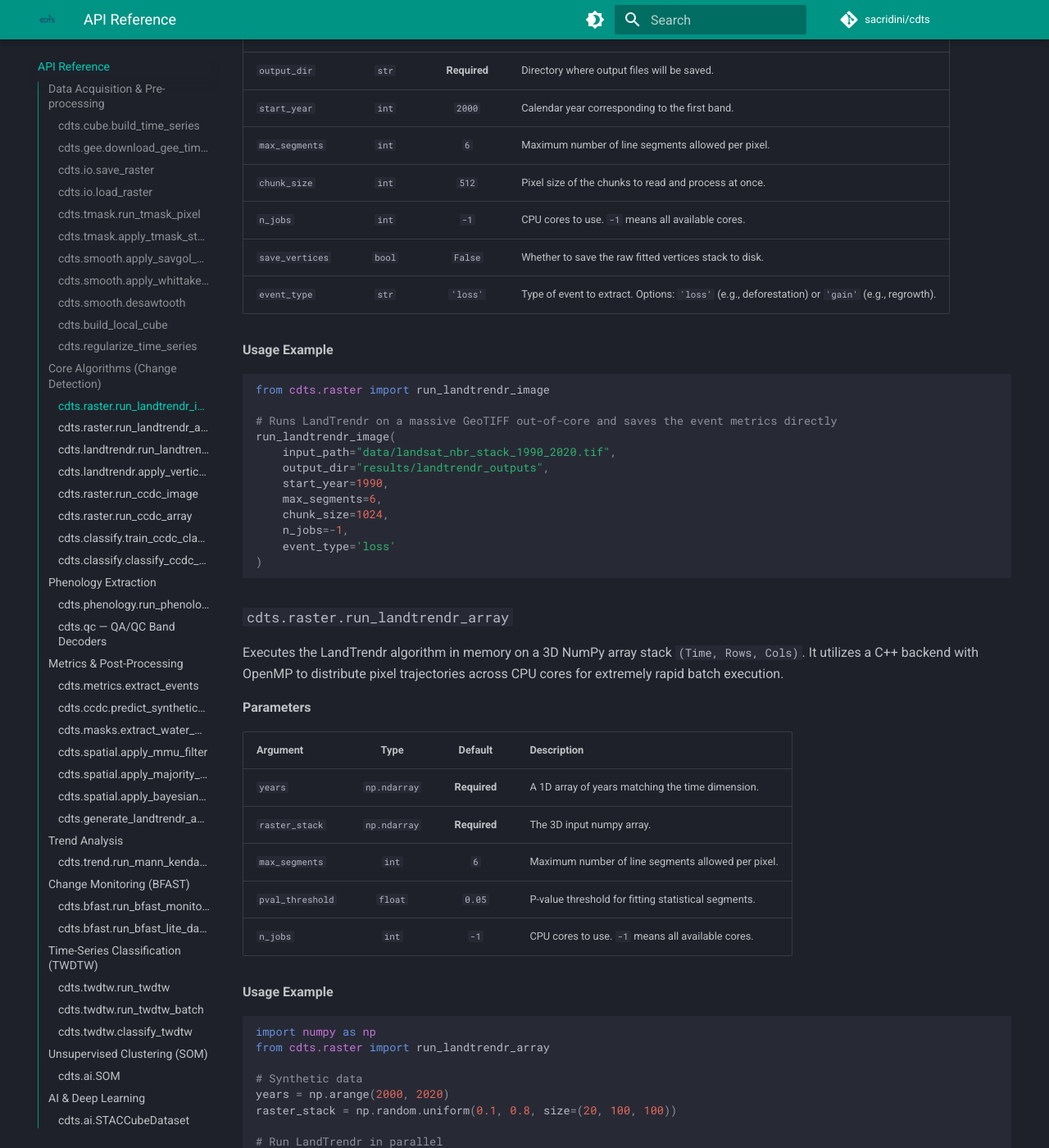
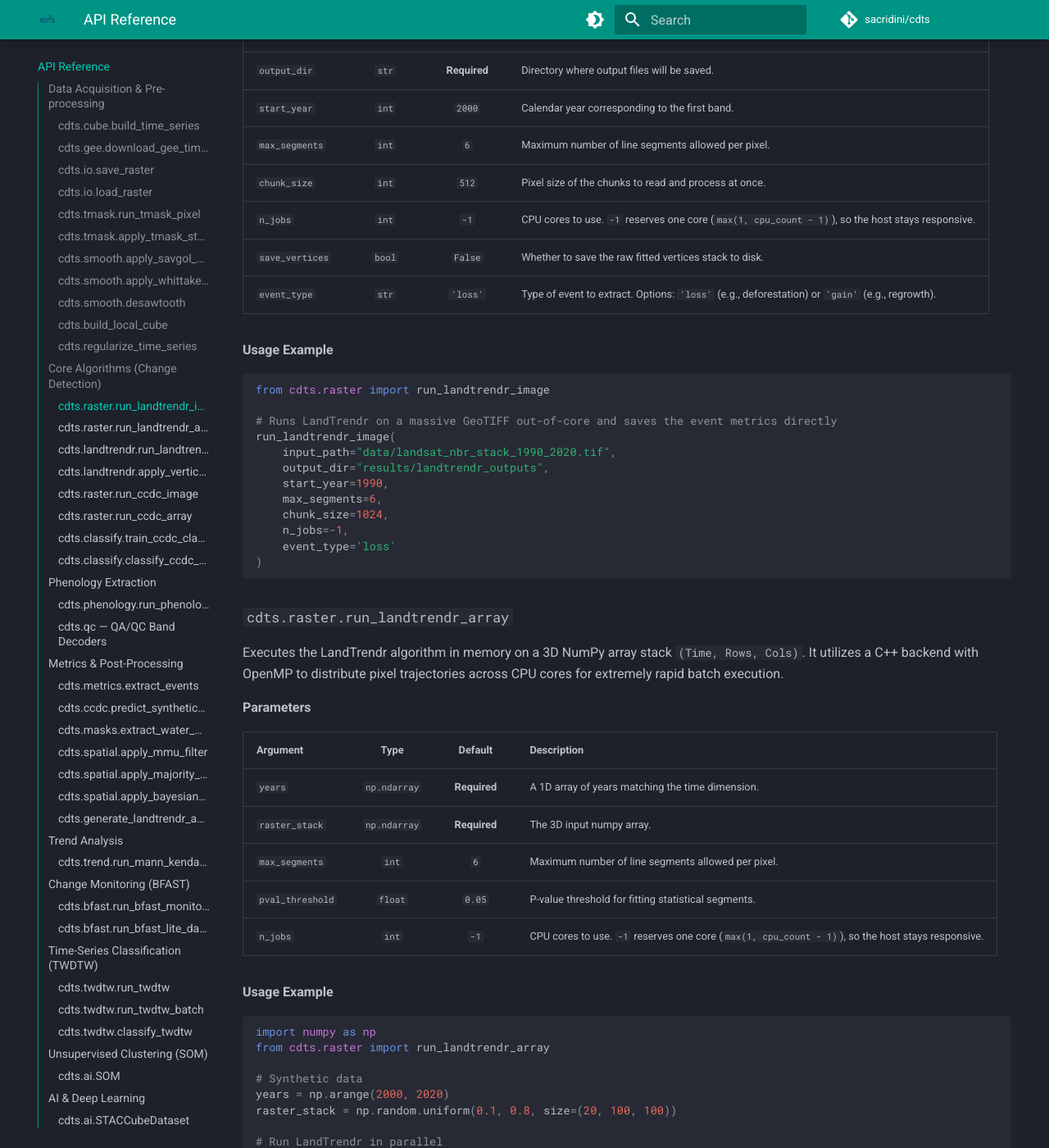
Before and after one commit to sacridini/cdts, an MkDocs documentation site: the page built from docs/api.md, in a window 1280 px wide and 1400 px high, scrolled down 9684 px. Shown: the whole window at 82% size. Built offline with MkDocs 1.6.1 and Material for MkDocs 9.7.7, drawn with Linux system fonts in a browser that asks for light colours; comment, search, counter and statistics services are not loaded; some of the changed text lies outside the part shown.

Commit message:
fix: standardize n_jobs=-1 to always reserve one CPU core
mann_kendall.cpp, phenology.cpp, and bfast_monitor.cpp previously
resolved n_jobs=-1 to every available core; landtrendr.cpp and
ccdc.cpp did no n_jobs<=0 handling at all (implicit OpenMP default,
effectively all cores too). som.cpp and twdtw.cpp already reserved
one core, so this was a real, pre-existing inconsistency across the
codebase.

Every parallel algorithm now resolves n_jobs=-1 to
std::max(1, omp_get_max_threads() - 1), so the host stays responsive
during large batch jobs instead of saturating every logical core.

```diff
--- a/docs/api.md
+++ b/docs/api.md
@@ -366,7 +366,7 @@
 | `start_year` | `int` | `2000` | Calendar year corresponding to the first band. |
 | `max_segments` | `int` | `6` | Maximum number of line segments allowed per pixel. |
 | `chunk_size` | `int` | `512` | Pixel size of the chunks to read and process at once. |
-| `n_jobs` | `int` | `-1` | CPU cores to use. `-1` means all available cores. |
+| `n_jobs` | `int` | `-1` | CPU cores to use. `-1` reserves one core (`max(1, cpu_count - 1)`), so the host stays responsive. |
 | `save_vertices`| `bool`| `False` | Whether to save the raw fitted vertices stack to disk. |
 | `event_type` | `str` | `'loss'` | Type of event to extract. Options: `'loss'` (e.g., deforestation) or `'gain'` (e.g., regrowth). |
 
@@ -399,7 +399,7 @@
 | `raster_stack` | `np.ndarray`| **Required** | The 3D input numpy array. |
 | `max_segments` | `int` | `6` | Maximum number of line segments allowed per pixel. |
 | `pval_threshold` | `float`| `0.05` | P-value threshold for fitting statistical segments. |
-| `n_jobs` | `int` | `-1` | CPU cores to use. `-1` means all available cores. |
+| `n_jobs` | `int` | `-1` | CPU cores to use. `-1` reserves one core (`max(1, cpu_count - 1)`), so the host stays responsive. |
 
 **Usage Example**
 
@@ -482,7 +482,7 @@
 | `qa_band_idx` | `int` | `-1` | Zero-based index of the QA band. `-1` disables QA masking. |
 | `max_segments` | `int` | `6` | Maximum number of distinct change segments to retain. |
 | `conseq_anom` | `int` | `3` | Number of consecutive anomalies required to trigger a break. |
-| `n_jobs` | `int` | `-1` | CPU cores to use for processing. |
+| `n_jobs` | `int` | `-1` | CPU cores to use for processing. `-1` reserves one core (`max(1, cpu_count - 1)`), so the host stays responsive. |
 
 **Usage Example**
 
@@ -521,7 +521,7 @@
 | `qa_stack` | `np.ndarray`| **Required** | A 3D numpy array indicating clear (0) or masked (1) pixels. |
 | `num_bands` | `int` | `6` | Number of spectral bands per date. |
 | `max_segments` | `int` | `6` | Maximum change segments per pixel. |
-| `n_jobs` | `int` | `-1` | Number of workers. |
+| `n_jobs` | `int` | `-1` | Number of workers. `-1` reserves one core (`max(1, cpu_count - 1)`), so the host stays responsive. |
 | `conseq_anom` | `int` | `3` | Consecutive anomalies required for a break. |
 
 **Usage Example**
@@ -608,7 +608,7 @@
 | `min_pixel_amplitude` | `float` | `0.1` | Minimum overall pixel amplitude required to attempt curve fitting at all. |
 | `return_annual` | `bool` | `True` | Remap detected seasons into calendar years (`year` dim) instead of sequential season slots (`season` dim). |
 | `base_year` | `int` | `2001` | First calendar year, used to decode dates and size the output when `return_annual=True`. |
-| `n_jobs` | `int` | `-1` | CPU cores for the OpenMP batch pass. |
+| `n_jobs` | `int` | `-1` | CPU cores for the OpenMP batch pass. `-1` reserves one core (`max(1, cpu_count - 1)`), so the host stays responsive. |
 | `weights` | `dask.array.Array` | `None` | Optional `(time, y, x)` per-observation reliability weights in `[0, 1]` (e.g. from `cdts.qc`), down-weighting unreliable observations in smoothing and curve fitting instead of trusting every observation equally. |
 | `season_retry` | `bool` | `True` | Retry once with a relaxed trough threshold if a pixel's first pass finds no season at all. |
 
@@ -857,7 +857,7 @@
 | `lag` | `int` | `None` | Number of first significant lags for the `hamed_rao`/`yue_wang` autocorrelation correction. `None` uses the full series length. |
 | `period` | `int` | `1` | Season-cycle length, only used when `method='seasonal'` (e.g. `23` for MODIS 16-day annual cycles, `12` for monthly data). |
 | `min_valid` | `int` | `4` | Pixels with fewer non-NaN observations than this are returned as all-NaN. |
-| `n_jobs` | `int` | `-1` | CPU cores for the OpenMP batch pass. `-1` means all available cores. |
+| `n_jobs` | `int` | `-1` | CPU cores for the OpenMP batch pass. `-1` reserves one core (`max(1, cpu_count - 1)`), so the host stays responsive. |
 
 **Output**: array of shape `(9, y, x)` — rows `trend, h, p, z, tau, s, var_s, slope, intercept` (see `cdts.trend.MK_METRIC_NAMES`). `slope`/`intercept` are per time step, except for `method='seasonal'` where they are per full `period` cycle — see the [units warning in the tutorial](tutorials/mann_kendall.md#2-background-which-method-should-i-use).
 
@@ -893,7 +893,7 @@
 | `period` | `int` | `10` | How many "history lengths" ahead the monitoring boundary's guarantee covers. Must be one of `2`, `4`, `6`, `8`, `10`. |
 | `alpha` | `float` | `0.05` | Significance level. |
 | `min_valid` | `int` | `10` | Pixels with fewer non-NaN history observations than this are returned as invalid (`valid=0`, all other metrics `NaN`). |
-| `n_jobs` | `int` | `-1` | CPU cores for the OpenMP batch pass. |
+| `n_jobs` | `int` | `-1` | CPU cores for the OpenMP batch pass. `-1` reserves one core (`max(1, cpu_count - 1)`), so the host stays responsive. |
 
 **Output**: array of shape `(7, y, x)` — rows `breakpoint, breakpoint_idx, magnitude, sigma, n_history, has_break, valid` (see `cdts.bfast.BFM_METRIC_NAMES`).
 
@@ -979,7 +979,7 @@
 | `pattern_values` | `np.ndarray` | **Required** | 1D or 2D reference signature. |
 | `pattern_dates` | `np.ndarray` | **Required** | Dates matching `pattern_values`. |
 | `alpha`, `beta`, `gamma`, `max_time_warp`, `subsequence_matching`, `abort_threshold` | | *(same as `run_twdtw`)* | |
-| `n_jobs` | `int` | `-1` | CPU cores for the OpenMP batch pass. |
+| `n_jobs` | `int` | `-1` | CPU cores for the OpenMP batch pass. `-1` reserves one core (`max(1, cpu_count - 1)`), so the host stays responsive. |
 
 **Output**: 2D `np.ndarray` (`Y, X`) of TWDTW distances to the pattern.
 
@@ -995,7 +995,7 @@
 | `dates_array` | `np.ndarray` | **Required** | 1D array of dates matching the time dimension. |
 | `patterns` | `dict` | **Required** | Maps `class_name -> (pattern_values, pattern_dates)`. |
 | `alpha`, `beta`, `gamma`, `max_time_warp`, `subsequence_matching` | | *(same as `run_twdtw`)* | |
-| `n_jobs` | `int` | `-1` | CPU cores for the OpenMP batch pass. |
+| `n_jobs` | `int` | `-1` | CPU cores for the OpenMP batch pass. `-1` reserves one core (`max(1, cpu_count - 1)`), so the host stays responsive. |
 
 **Output**: `(classification_map, distance_map, class_names)` — a 2D `int` array of the winning class index, a 2D `float` array of its TWDTW distance, and the list of class names (index-aligned with `classification_map`).
 
```
Also changed, not shown: README.md (+1 -1 lines), 5 other files.
